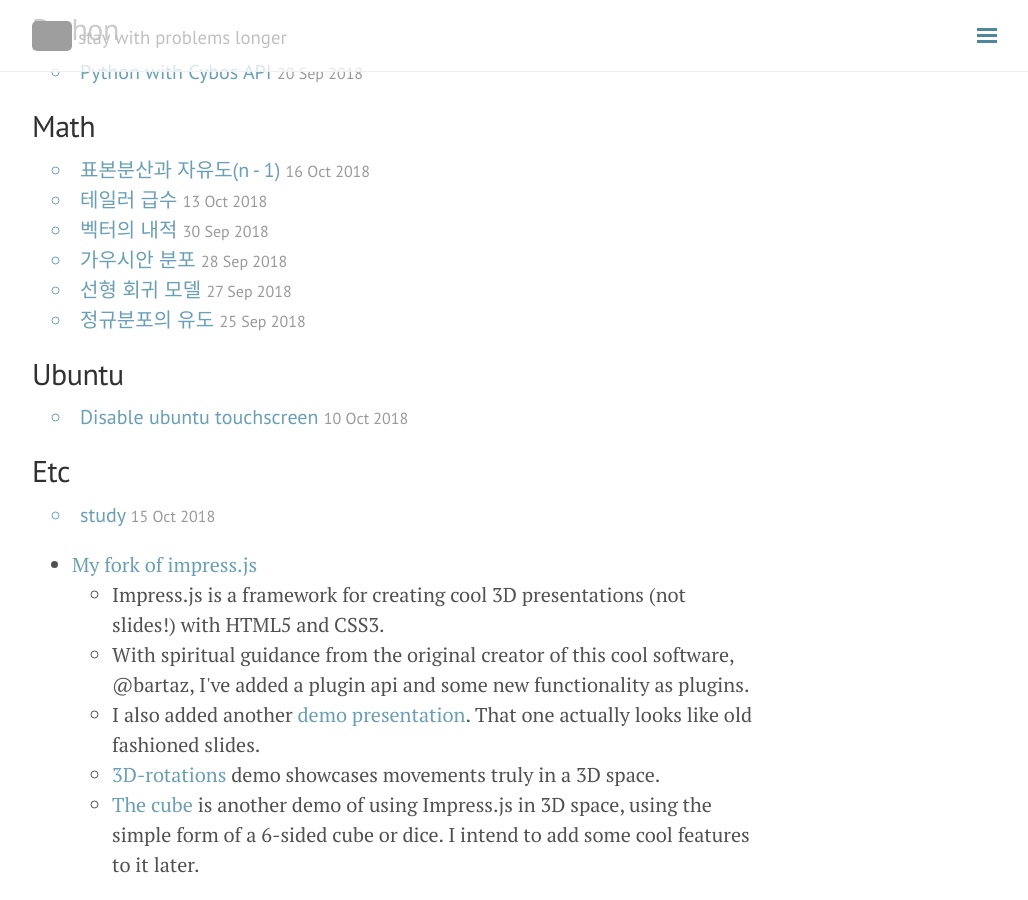
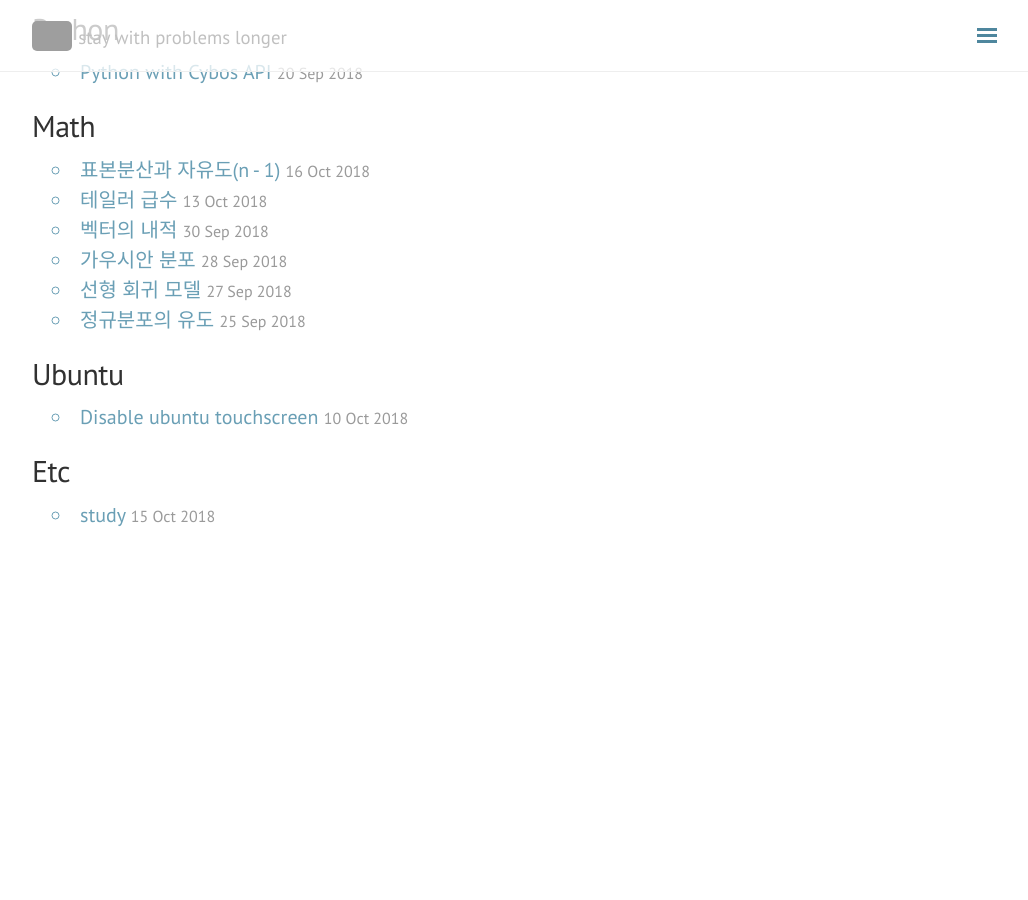
Before and after one commit to seokhoonj/seokhoonj.github.io, a Jekyll site: the page built from index.html, in a window 1280 px wide and 900 px high, scrolled down 558 px. Shown: the whole window, without its empty margins (248-1276 px from the left). Built offline with Jekyll 4.4.1, drawn with Linux system fonts in a browser that asks for light colours; nearby versions of some CDN libraries; comment, search, counter and statistics services are not loaded; after the commit the page ends 1108 px from its top, so only the background shows below that; grey boxes are pictures that could not be loaded.

Commit message:
modify index.html

```diff
--- a/index.html
+++ b/index.html
@@ -35,18 +35,3 @@ title: Home
     {% endfor %}
   </div>
 </div>
-
-
-<div>
-<ul>
-  <li><a href="impress.js/">My fork of impress.js</a>
-  <ul>
-    <li>Impress.js is a framework for creating cool 3D presentations (not slides!) with HTML5 and CSS3.</li>
-    <li>With spiritual guidance from the original creator of this cool software, @bartaz, I've added a plugin api and some new functionality as plugins.</li>
-    <li>I also added another <a href="impress.js/examples/classic-slides/">demo presentation</a>. That one actually looks like old fashioned slides.</ĺi>
-    <li><a href="impress.js/examples/3D-rotations/">3D-rotations</a> demo showcases movements truly in a 3D space.</ĺi>
-    <li><a href="impress.js/examples/cube/">The cube</a> is another demo of using Impress.js in 3D space, using the simple form of a 6-sided cube or dice. I intend to add some cool features to it later.</ĺi>
-  </ul>
-  </li>
-</ul>
-</div>
```
